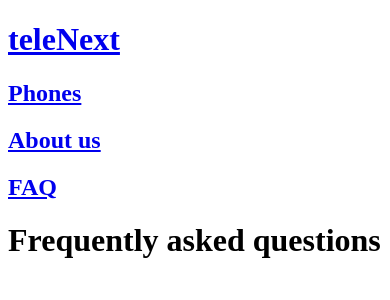
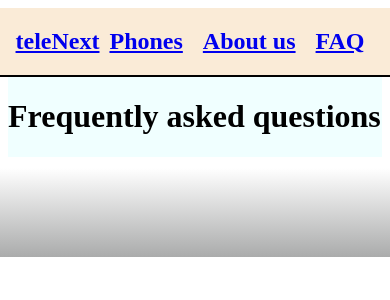
Before and after one commit to Macro404/teleNext-Frontend, a Next.js app: page /faq in a window 390 px wide. Shown: the top 300 px of the page. Built offline with nearby package versions, Linux system fonts and the light colour scheme.

Commit message:
Added functionality to fetch phone product data and simple skeleton structure for frontend

```diff
--- a/app/layout.js
+++ b/app/layout.js
@@ -1,29 +1,30 @@
 import Link from "next/link";
+import '../styles/layout.css'
 
-export default function RootLayout({ children, products }) {
+export default function RootLayout({ children}) {
 
 
     return (
       <html lang="en">
         <body>
-            <header>
-                <Link href='/' className="home-link">
-                <h1>teleNext</h1>
-                </Link>
-            </header>
             <nav className="nav-bar">
-            <Link href='/phones' className="phones-link">
+            <Link href='/' className="home-link">
+            <h1>teleNext</h1>
+            </Link>
+            <Link href='/phones' className="phones-link link">
             <h1>Phones</h1>
             </Link>
-            <Link href='/about_us' className="about-us-link">
+            <Link href='/about_us' className="about-us-link link">
             <h1>About us</h1>
             </Link>
-            <Link href='/faq' className="faq-link">
+            <Link href='/faq' className="faq-link link">
             <h1>FAQ</h1>
             </Link>
             </nav>
-            {children}
 
+            <main className="main-container">
+                {children}
+            </main>
             <footer></footer>
             </body>
       </html>
--- /dev/null
+++ b/styles/layout.css
@@ -0,0 +1,34 @@
+body{
+    display: flex;
+    flex-direction: column;
+    align-items: center;
+    justify-content: center;
+    margin:none;
+    padding:none;
+}
+.nav-bar{
+    display:flex;
+    flex-direction: row;
+    border-bottom: 2px solid black;
+    background-color: antiquewhite;
+    width: 100vw;
+    justify-content: center;
+}
+.link{
+    margin:0 10px;
+}
+.main-container{
+    width: 100%;
+    background-color: azure;
+}
+.phones-container{
+    display: grid;
+    grid-template-columns: 1fr 1fr 1fr;
+    width: 1000px;
+}
+footer{
+    background: rgb(170,171,171);
+    background: linear-gradient(0deg, rgba(170,171,171,1) 0%, rgba(255,255,255,1) 89%);
+    height: 100px;
+    width: 100vw;
+}
```
Also changed, not shown: app/(components)/Phone.js (+24 -3 lines), app/page.js (+27 -4 lines), app/phones/page.js (+24 -2 lines), styles/image.css (added, +13 -0 lines), styles/phone.css (added, +10 -0 lines).
